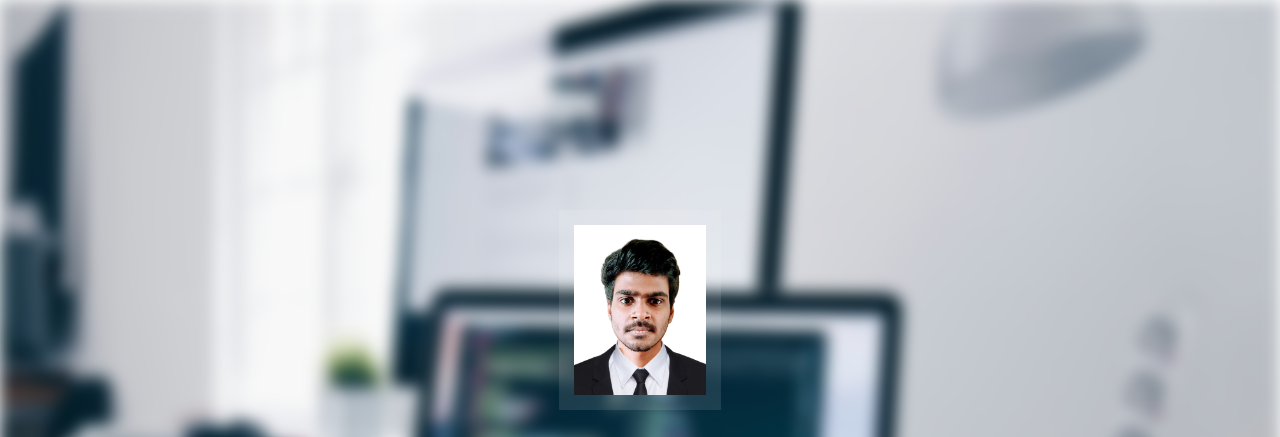
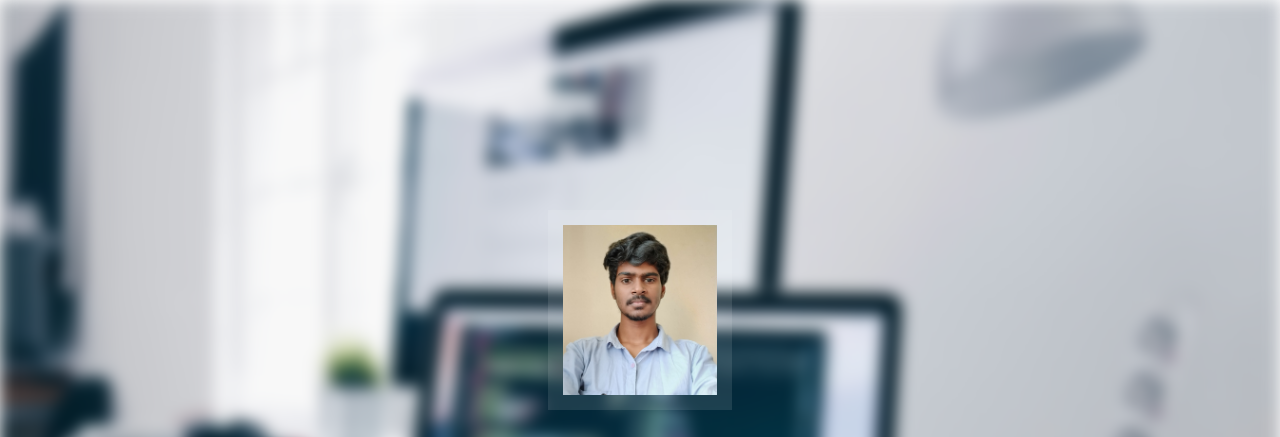
Before and after one commit to yasirhameed786/Portfolio, a plain HTML site: page index.html in a window 1280 px wide. Shown: the top 437 px of the page. Drawn offline with nearby package versions, Linux system fonts and the light colour scheme; a web font is replaced by a local one.

Commit message:
Update index.html

```diff
--- a/index.html
+++ b/index.html
@@ -23,7 +23,7 @@
             <div class="container text-center">
                 <div class="row">
                     <div class="col-md-12">
-                        <img src="img/profile.jpg" alt="Yasir Hameed.I" />
+                        <img src="img/profile1.jpeg" alt="Yasir Hameed.I" />
                     </div>
 
                     <div class="col-md-12">
```
